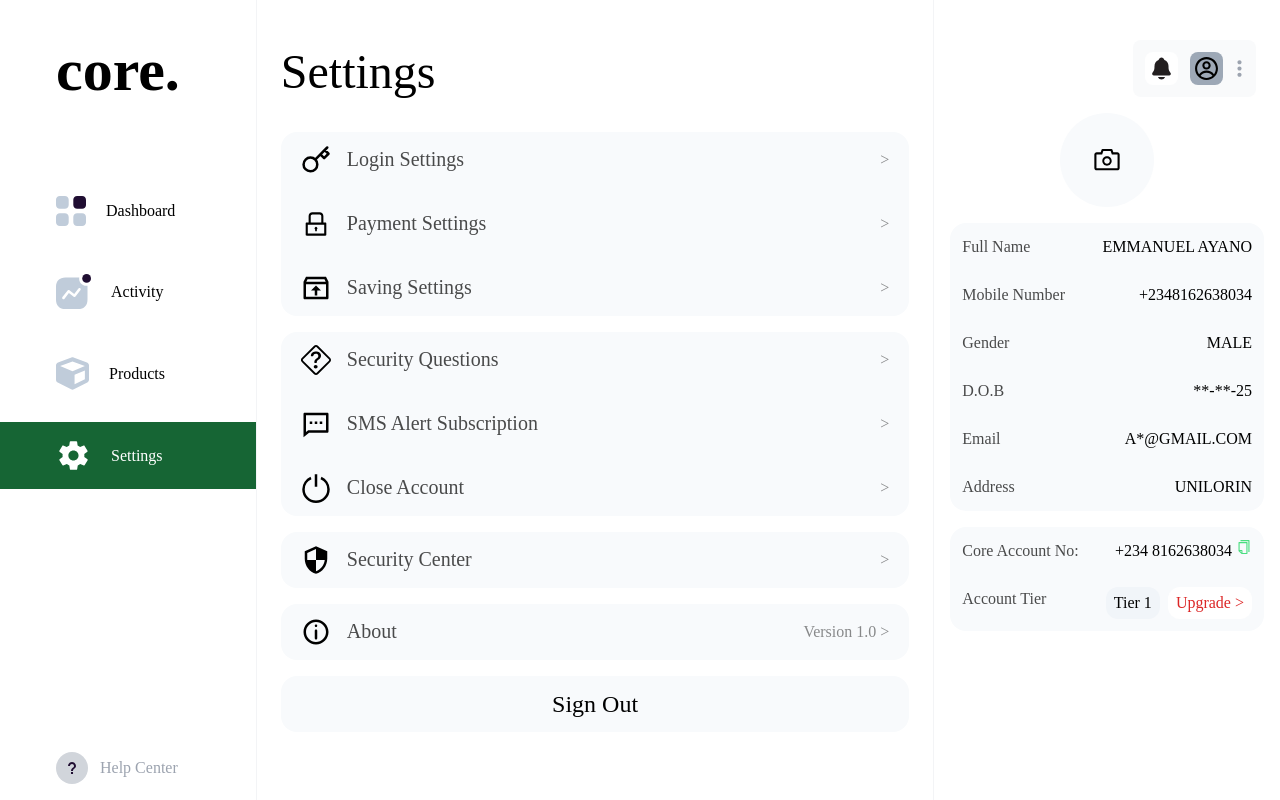
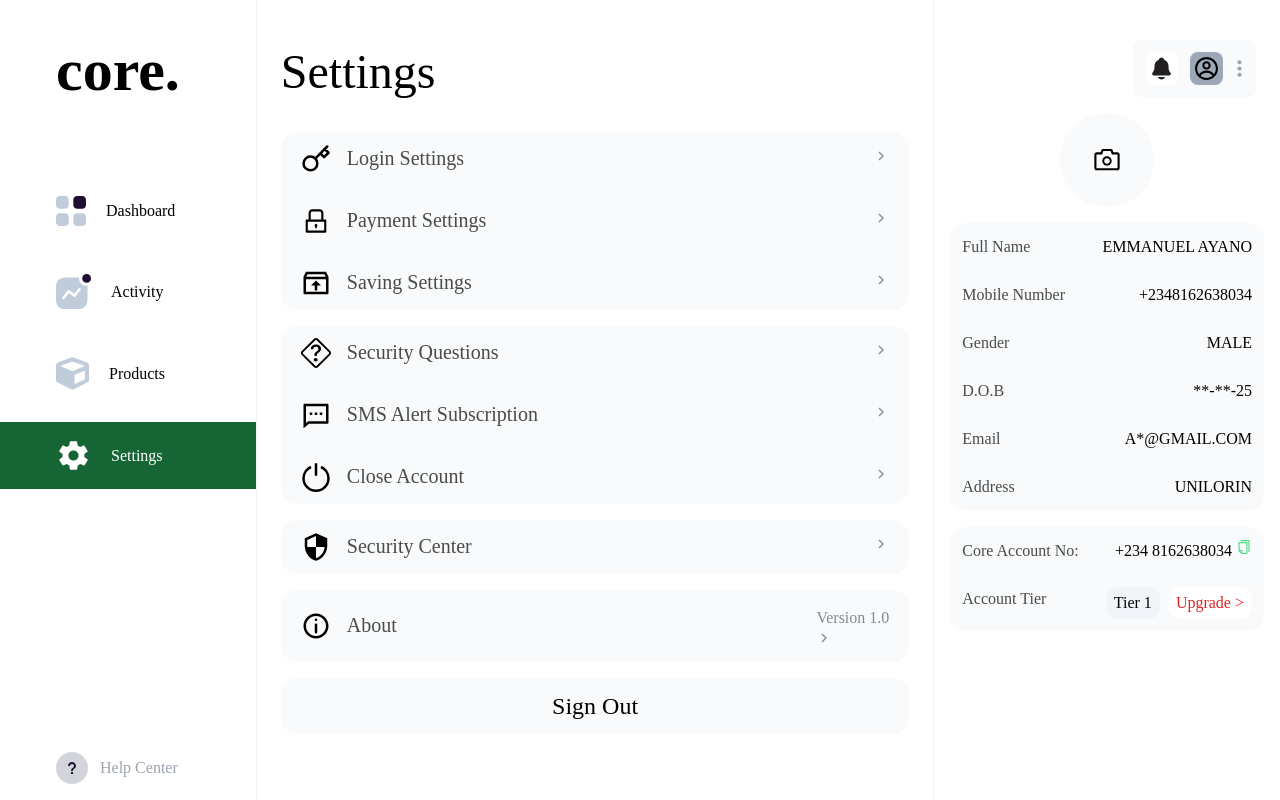
Before and after one commit to AYANO-EMMANUEL/core-banking-app, a React (Vite) app: page /settings in a window 1280 px wide. Built offline with nearby package versions, Linux system fonts and the light colour scheme; a web font is replaced by a local one.

Commit message:
settings modified

```diff
--- a/src/pages/Settings/Settings.jsx
+++ b/src/pages/Settings/Settings.jsx
@@ -6,7 +6,7 @@ import { FiKey } from "react-icons/fi";
 import { RiInboxUnarchiveLine, RiMessage2Line } from "react-icons/ri";
 import { BsQuestionDiamond, BsQuestionDiamondFill } from "react-icons/bs";
 import { MdSecurity, MdTextsms } from "react-icons/md";
-import { GrPower } from "react-icons/gr";
+import { GrFormNext, GrPower } from "react-icons/gr";
 import { CgInfo } from "react-icons/cg";
 import ProfileTab from "../Settings/ProfileTab";
 
@@ -26,21 +26,27 @@ const Settings = () => {
                   <FiKey size={'30'} className="ms-2 h-full" />
                   <span className="opacity-70 pl-4 text-xl">Login Settings</span>
                 </div>
-                <span className="opacity-45 rounded-xl ml-2 p-1 px-2"> {">"} </span>
+                <span className="opacity-45 rounded-xl ml-2 p-1 px-2">
+                  <GrFormNext />
+                </span>
               </div>
               <div className="flex justify-between align-middle rounded-2xl p-3 hover-bg-green-primary hover:text-white cursor-pointer my-auto py-auto">
                 <div className="flex justify-between align-middle my-auto py-auto">
                   <AiOutlineLock size={'30'} className="ms-2 h-full" />
                   <span className="opacity-70 pl-4 text-xl">Payment Settings</span>
                 </div>
-                <span className="opacity-45 rounded-xl ml-2 p-1 px-2"> {">"} </span>
+                <span className="opacity-45 rounded-xl ml-2 p-1 px-2">
+                  <GrFormNext />
+                </span>
               </div>
               <div className="flex justify-between align-middle rounded-2xl p-3 hover-bg-green-primary hover:text-white cursor-pointer my-auto py-auto">
                 <div className="flex justify-between align-middle my-auto py-auto">
                   <RiInboxUnarchiveLine size={'30'} className="ms-2 h-full" />
                   <span className="opacity-70 pl-4 text-xl">Saving Settings</span>
                 </div>
-                <span className="opacity-45 rounded-xl ml-2 p-1 px-2"> {">"} </span>
+                <span className="opacity-45 rounded-xl ml-2 p-1 px-2">
+                  <GrFormNext />
+                </span>
               </div>
             </div>
             <div className="bg-slate-50 rounded-2xl flex flex-col my-2 gap-y-2">
@@ -49,21 +55,27 @@ const Settings = () => {
                   <BsQuestionDiamond size={'30'} className="ms-2 h-full" />
                   <span className="opacity-70 pl-4 text-xl">Security Questions</span>
                 </div>
-                <span className="opacity-45 rounded-xl ml-2 p-1 px-2"> {">"} </span>
+                <span className="opacity-45 rounded-xl ml-2 p-1 px-2">
+                  <GrFormNext />
+                </span>
               </div>
               <div className="flex justify-between align-middle rounded-2xl p-3 hover-bg-green-primary hover:text-white cursor-pointer my-auto py-auto">
                 <div className="flex justify-between align-middle my-auto py-auto">
                   <RiMessage2Line size={'30'} className="ms-2 h-full" />
                   <span className="opacity-70 pl-4 text-xl">SMS Alert Subscription</span>
                 </div>
-                <span className="opacity-45 rounded-xl ml-2 p-1 px-2"> {">"} </span>
+                <span className="opacity-45 rounded-xl ml-2 p-1 px-2">
+                  <GrFormNext />
+                </span>
               </div>
               <div className="flex justify-between align-middle hover-bg-green-primary hover:text-white rounded-2xl p-3 cursor-pointer my-auto py-auto">
                 <div className="flex justify-between align-middle my-auto py-auto">
                   <GrPower size={'30'} className="ms-2 h-full" />
                   <span className="opacity-70 pl-4 text-xl">Close Account</span>
                 </div>
-                <span className="opacity-45 rounded-xl ml-2 p-1 px-2"> {">"} </span>
+                <span className="opacity-45 rounded-xl ml-2 p-1 px-2">
+                  <GrFormNext />
+                </span>
               </div>
             </div>
             <div className="bg-slate-50 hover-bg-green-primary hover:text-white rounded-2xl p-3 flex flex-col my-2 gap-y-2">
@@ -72,7 +84,9 @@ const Settings = () => {
                   <MdSecurity size={'30'} className="ms-2 h-full" />
                   <span className="opacity-70 pl-4 text-xl">Security Center</span>
                 </div>
-                <span className="opacity-45 rounded-xl ml-2 p-1 px-2"> {">"} </span>
+                <span className="opacity-45 rounded-xl ml-2 p-1 px-2">
+                  <GrFormNext />
+                </span>
               </div>
             </div>
             <div className="bg-slate-50 hover-bg-green-primary hover:text-white rounded-2xl p-3 flex flex-col my-2 gap-y-2">
@@ -81,7 +95,9 @@ const Settings = () => {
                   <CgInfo size={'30'} className="ms-2 h-full" />
                   <span className="opacity-70 pl-4 text-xl">About</span>
                 </div>
-                <span className="opacity-45 rounded-xl ml-2 p-1 px-2">Version 1.0  {">"} </span>
+                <span className="opacity-45 rounded-xl ml-2 p-1 px-2">Version 1.0
+                  <GrFormNext />
+                </span>
               </div>
             </div>
             <div className="bg-slate-50 hover:bg-red-500 hover:text-white cursor-pointer rounded-2xl p-3 flex flex-col my-2 gap-y-2">
```
